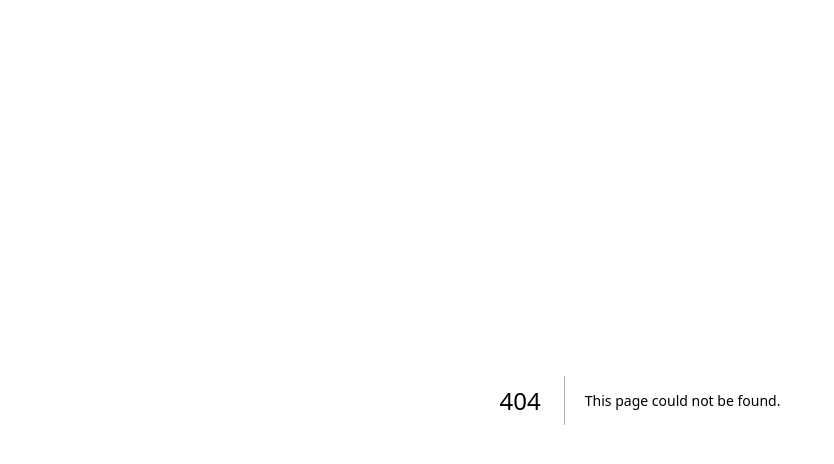
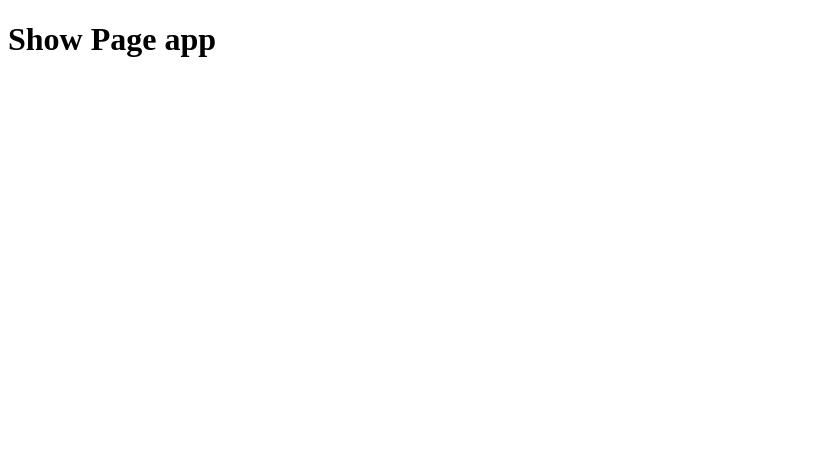
Before and after one commit to alexmf91/eth-solidity-web3, a Next.js app in the folder crowd-coin/: page /show in a window 1280 px wide. Before the commit this address had no page. Shown: the top 464 px of the page, without its empty margins (0-834 px from the left). Built offline with nearby package versions, Linux system fonts and the light colour scheme.

Commit message:
Add show page draft

```diff
--- /dev/null
+++ b/crowd-coin/app/show/page.tsx
@@ -0,0 +1,3 @@
+export default function Show() {
+  return <h1>Show Page app</h1>
+}
```
